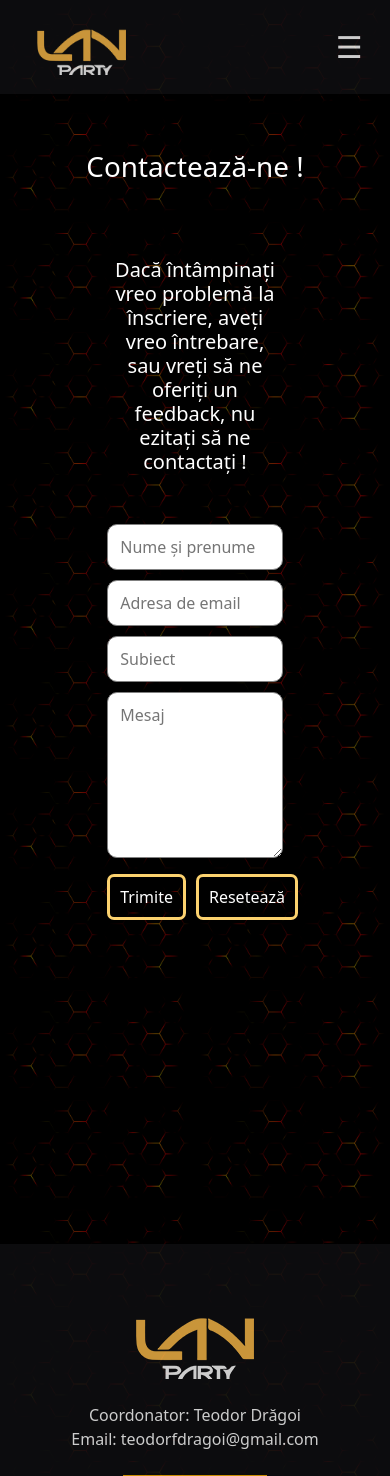
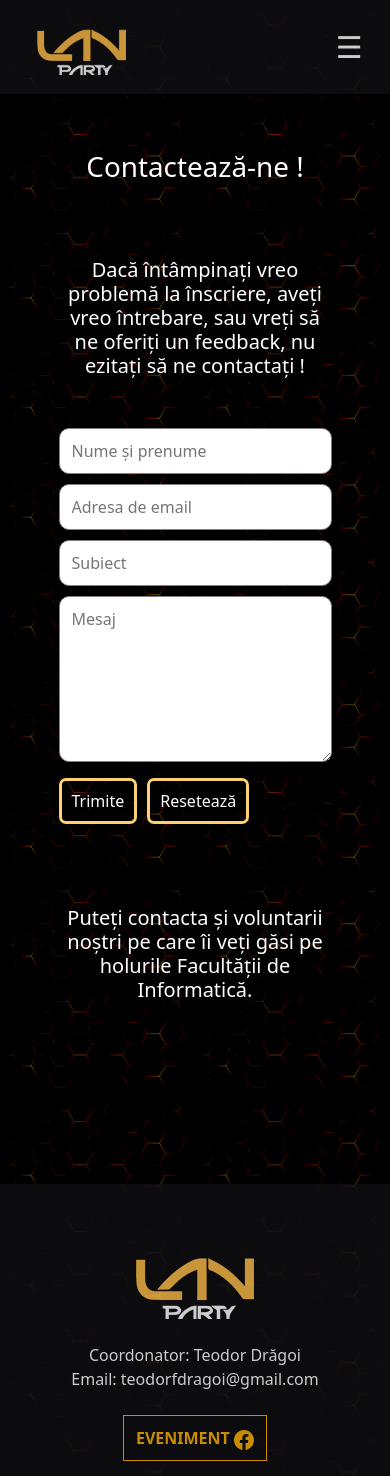
Before and after one commit to vagrosu/asii-projects, a PHP site: page /contact.php in a window 390 px wide. Shown: the top 1476 px of the page. Run offline with PHP 8.4, Linux system fonts and the light colour scheme.

Commit message:
contact page final polish and responsive styles

```diff
--- a/assets/css/style.css
+++ b/assets/css/style.css
@@ -33,6 +33,9 @@ body{
 @media screen and (max-width:1337px){
   #navbar .title{
       display: none;
+  }
+  #inner .contact-form{
+    width: 70%;
   }
 }
 @media screen and (max-width:800px){
@@ -109,7 +112,6 @@ header.major{
   text-align:center;
   width: 45%;
   margin:auto;
-  margin-bottom:150px;
 }
 .contact-form .actions{
   list-style: none;
--- a/contact.php
+++ b/contact.php
@@ -37,7 +37,8 @@
                   <li><input type="reset" value="Resetează" /></li>
                 </ul>
               </div>
-          </form>
+          </form><br><br><br>
+          <h5>Puteți contacta și voluntarii noștri pe care îi veți găsi pe holurile Facultății de Informatică.</h5>
         </div>
     </div>
 
```
